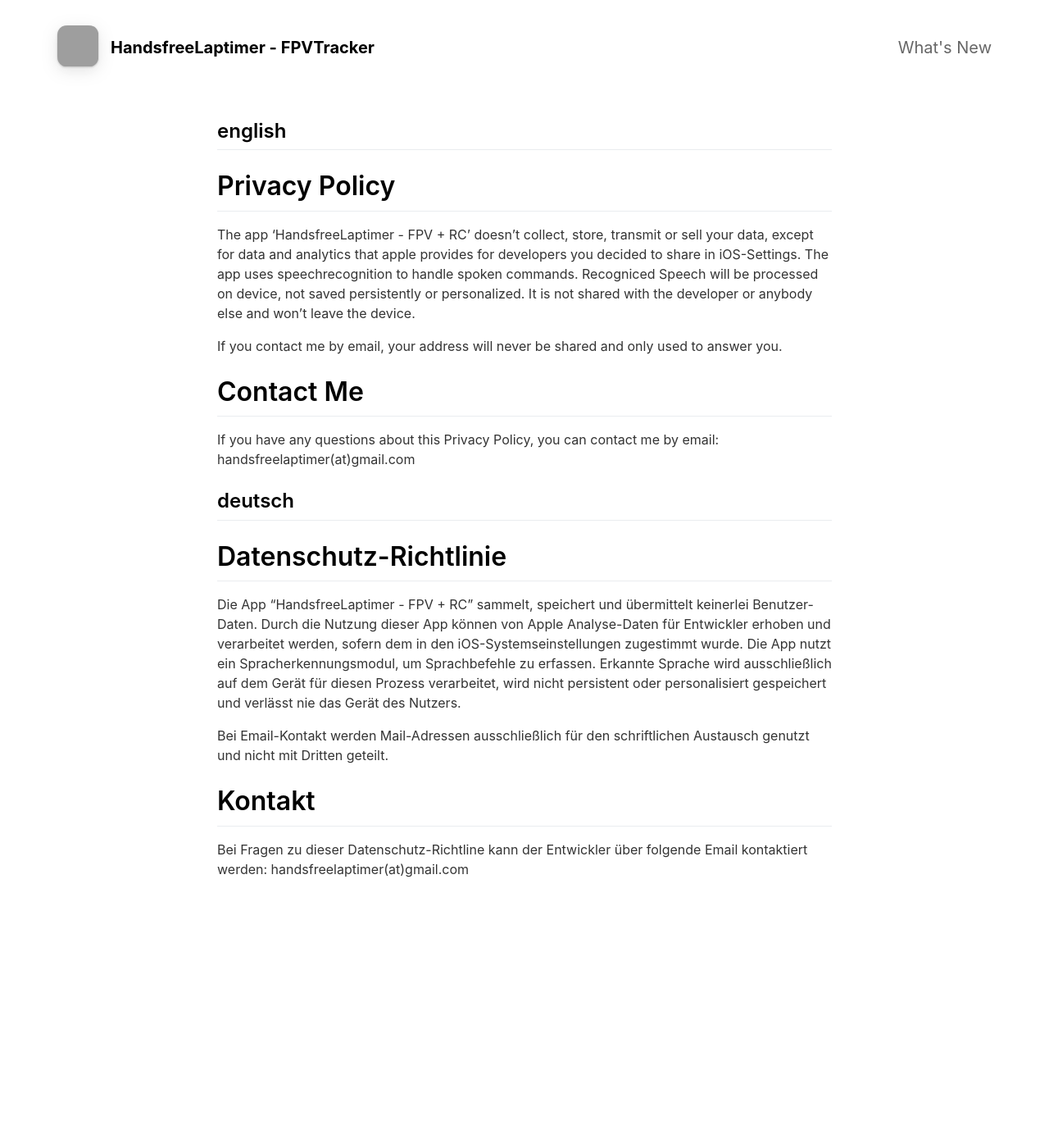
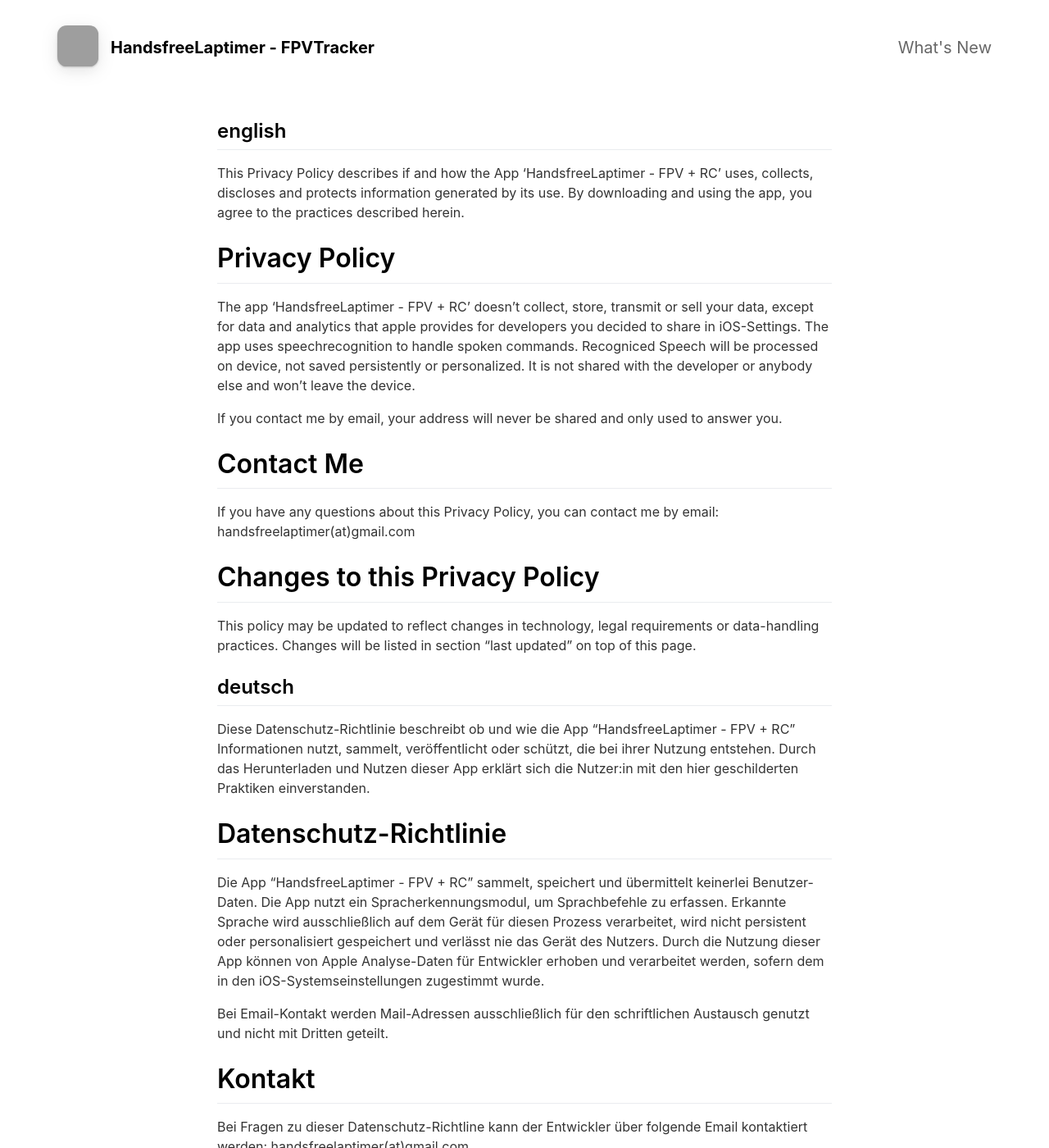
Before and after one commit to MatsWiese/laptimerpage, a Jekyll site: the page built from _pages/privacypolicy.md, in a window 1280 px wide and 1400 px high. Shown: the whole window at 82% size. Built offline with Jekyll 4.4.1, drawn with Linux system fonts in a browser that asks for light colours; nearby versions of some CDN libraries; some of the changed text lies outside the part shown; grey boxes are pictures that could not be loaded.

Commit message:
Update privacypolicy.md

```diff
--- a/_pages/privacypolicy.md
+++ b/_pages/privacypolicy.md
@@ -5,6 +5,9 @@ inclue_in_header: false
 ---
 
 ## english
+
+This Privacy Policy describes if and how the App 'HandsfreeLaptimer - FPV + RC' uses, collects, discloses and protects information generated by its use.
+By downloading and using the app, you agree to the practices described herein.
 
 # Privacy Policy
 The app 'HandsfreeLaptimer - FPV + RC' doesn't collect, store, transmit or sell your data, except for data and analytics that apple provides for developers you decided to share in iOS-Settings.
@@ -16,14 +19,25 @@ If you contact me by email, your address will never be shared and only used to a
 If you have any questions about this Privacy Policy, you can contact me by email:
 handsfreelaptimer(at)gmail.com
 
+# Changes to this Privacy Policy
+
+This policy may be updated to reflect changes in technology, legal requirements or data-handling practices. Changes will be listed in section "last updated" on top of this page.
+
 ## deutsch
 
+Diese Datenschutz-Richtlinie beschreibt ob und wie die App "HandsfreeLaptimer - FPV + RC" Informationen nutzt, sammelt, veröffentlicht oder schützt, die bei ihrer Nutzung entstehen.
+Durch das Herunterladen und Nutzen dieser App erklärt sich die Nutzer:in mit den hier geschilderten Praktiken einverstanden.
+
 # Datenschutz-Richtlinie
-Die App "HandsfreeLaptimer - FPV + RC" sammelt, speichert und übermittelt keinerlei Benutzer-Daten. Durch die Nutzung dieser App können von Apple Analyse-Daten für Entwickler erhoben und verarbeitet werden, sofern dem in den iOS-Systemseinstellungen zugestimmt wurde.
+Die App "HandsfreeLaptimer - FPV + RC" sammelt, speichert und übermittelt keinerlei Benutzer-Daten.
 Die App nutzt ein Spracherkennungsmodul, um Sprachbefehle zu erfassen. Erkannte Sprache wird ausschließlich auf dem Gerät für diesen Prozess verarbeitet, wird nicht persistent oder personalisiert gespeichert und verlässt nie das Gerät des Nutzers.
+Durch die Nutzung dieser App können von Apple Analyse-Daten für Entwickler erhoben und verarbeitet werden, sofern dem in den iOS-Systemseinstellungen zugestimmt wurde.
 
 Bei Email-Kontakt werden Mail-Adressen ausschließlich für den schriftlichen Austausch genutzt und nicht mit Dritten geteilt.
 
 # Kontakt
 Bei Fragen zu dieser Datenschutz-Richtline kann der Entwickler über folgende Email kontaktiert werden:
 handsfreelaptimer(at)gmail.com
+
+# Anpassungen der Datenschutz-Richtlinie
+Diese Datenschutz-Richtlinie wird in unregelmäßigen zeitlichen Abständen aktualisiert, um technische Veränderungen der App, rechtliche Bestimmungen oder Änderungen im Umgang mit Benutzerdaten abzubilden.
```
